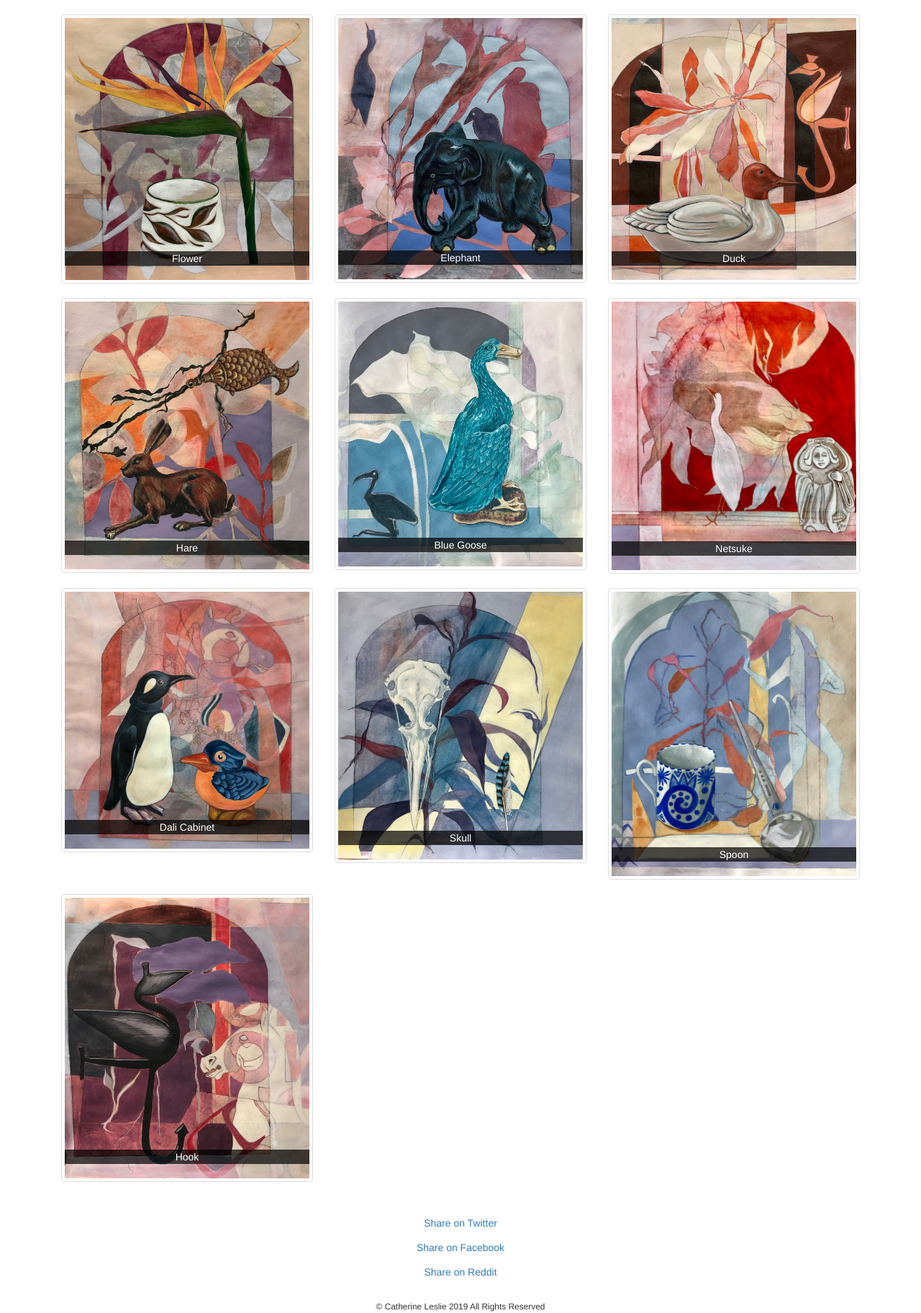
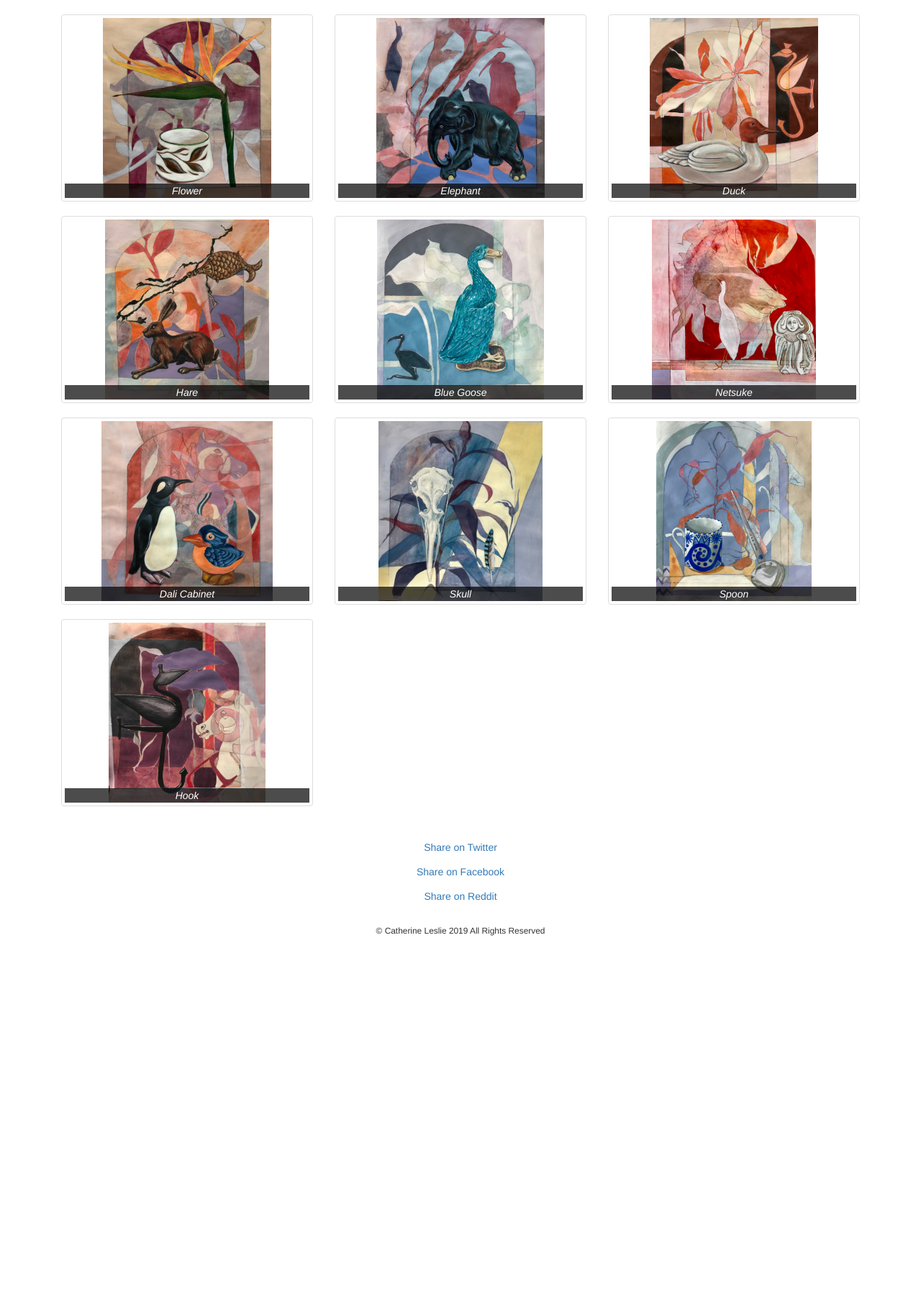
Before and after one commit to steeznson/catherine, a PHP site: page /belljargallery.php in a window 1280 px wide. Shown: the part 52-1876 px from the top of the page at 72% size. After the commit the page ends 1352 px from the top, so only its background shows below. Run offline with PHP 8.4, Linux system fonts and the light colour scheme; some libraries are stand-ins or nearby versions.

Commit message:
small improvements

```diff
--- a/belljargallery.php
+++ b/belljargallery.php
@@ -4,91 +4,107 @@
 
 <div class="container">
   <div class='col-xs-4'>
+
       <a class="fancybox thumbnail" rel="lightbox" href="media/belljar/5belljarflower2.jpg">
         <div class="image-container">
-        <img height="200px" class="img-responsive" alt="" src="media/belljar/5belljarflower2.jpg" />
-        <div class="bottom"><span class="title">Flower</span></div>
+          <img class="img-responsive painting" alt="" src="media/belljar/5belljarflower2.jpg" />
+          <div class="bottom"><span class="painting-title"><i>Flower</i></span></div>
         </div>
       </a>
+
   </div>
   <div class='col-xs-4'>
+
       <a class="fancybox thumbnail" rel="lightbox" href="media/belljar/6belljarelephant2.jpg">
         <div class="image-container">
-        <img class="img-responsive" alt="" src="media/belljar/6belljarelephant2.jpg" />
-        <div class="bottom"><span class="title">Elephant</span></div>
+          <img class="img-responsive painting" alt=""  src="media/belljar/6belljarelephant2.jpg" />
+          <div class="bottom"><span class="painting-title"><i>Elephant</i></span></div>
         </div>
       </a>
+
   </div>
   <div class='col-xs-4'>
+
       <a class="fancybox thumbnail" rel="lightbox" href="media/belljar/7belljarduck2.jpg">
         <div class="image-container">
-        <img class="img-responsive" alt="" src="media/belljar/7belljarduck2.jpg" />
-        <div class="bottom"><span class="title">Duck</span></div>
+          <img class="img-responsive painting" alt=""  src="media/belljar/7belljarduck2.jpg" />
+          <div class="bottom"><span class="painting-title"><i>Duck</i></span></div>
         </div>
       </a>
+
   </div>
   <div class='col-xs-4'>
+
       <a class="fancybox thumbnail" rel="lightbox" href="media/belljar/4belljarhare2.jpg">
         <div class="image-container">
-        <img class="img-responsive" alt="" src="media/belljar/4belljarhare2.jpg" />
-        <div class="bottom"><span class="title">Hare</span></div>
+          <img class="img-responsive painting" alt=""  src="media/belljar/4belljarhare2.jpg" />
+          <div class="bottom"><span class="painting-title"><i>Hare</i></span></div>
         </div>
       </a>
+
   </div>
   <div class='col-xs-4'>
+
       <a class="fancybox thumbnail" rel="lightbox" href="media/belljar/9belljarbluegoose2.jpg">
         <div class="image-container">
-        <img class="img-responsive" alt="" src="media/belljar/9belljarbluegoose2.jpg" />
-        <div class="bottom"><span class="title">Blue Goose</span></div>
+          <img class="img-responsive painting" alt=""  src="media/belljar/9belljarbluegoose2.jpg" />
+          <div class="bottom"><span class="painting-title"><i>Blue Goose</i></span></div>
         </div>
       </a>
+
   </div>
   <div class='col-xs-4'>
+
       <a class="fancybox thumbnail" rel="lightbox" href="media/belljar/10belljatnetsuke.jpg">
         <div class="image-container">
-        <img class="img-responsive" alt="" src="media/belljar/10belljatnetsuke.jpg" />
-        <div class="bottom"><span class="title">Netsuke</span></div>
+          <img class="img-responsive painting" alt=""  src="media/belljar/10belljatnetsuke.jpg" />
+          <div class="bottom"><span class="painting-title"><i>Netsuke</i></span></div>
         </div>
       </a>
+
   </div>
   <div class='col-xs-4'>
+
       <a class="fancybox thumbnail" rel="lightbox" href="media/belljar/8belljardalicabinet2.jpg">
         <div class="image-container">
-        <img class="img-responsive" alt="" src="media/belljar/8belljardalicabinet2.jpg" />
-        <div class="bottom"><span class="title">Dali Cabinet</span></div>
+          <img class="img-responsive painting" alt="" src="media/belljar/8belljardalicabinet2.jpg" />
+          <div class="bottom"><span class="painting-title"><i>Dali Cabinet</i></span></div>
         </div>
       </a>
+
   </div>
   <div class='col-xs-4'>
+
       <a class="fancybox thumbnail" rel="lightbox" href="media/belljar/2belljarskull2.jpg">
         <div class="image-container">
-        <img class="img-responsive" alt="" src="media/belljar/2belljarskull2.jpg" />
-        <div class="bottom"><span class="title">Skull</span></div>
+          <img class="img-responsive painting" alt=""  src="media/belljar/2belljarskull2.jpg" />
+          <div class="bottom"><span class="painting-title"><i>Skull</i></span></div>
         </div>
       </a>
+
   </div>
   <div class='col-xs-4'>
+
       <a class="fancybox thumbnail" rel="lightbox" href="media/belljar/1belljarspoon2.jpg">
         <div class="image-container">
-        <img class="img-responsive" alt="" src="media/belljar/1belljarspoon2.jpg" />
-        <div class="bottom"><span class="title">Spoon</span></div>
+          <img class="img-responsive painting" alt=""  src="media/belljar/1belljarspoon2.jpg" />
+          <div class="bottom"><span class="painting-title"><i>Spoon</i></span></div>
         </div>
       </a>
+
   </div>
   <div class='col-xs-4'>
+
       <a class="fancybox thumbnail" rel="lightbox" href="media/belljar/3belljarhook2.jpg">
         <div class="image-container">
-        <img class="img-responsive" alt="" src="media/belljar/3belljarhook2.jpg" />
-        <div class="bottom"><span class="title">Hook</span></div>
+          <img class="img-responsive painting" alt="" src="media/belljar/3belljarhook2.jpg" />
+          <div class="bottom"><span class="painting-title"><i>Hook</i></span></div>
         </div>
       </a>
+
   </div>
 </div>
-
 <?php
  include "social_media.php";
  include "footer.php";
  ?>
-
-</body>
-</html>
--- a/contact.php
+++ b/contact.php
@@ -3,13 +3,10 @@
  ?>
 
 <div id="contact">
-  <p>stevca@hotmail.co.uk</p>
+  <a href="mailto:stevca@hotmail.co.uk">stevca@hotmail.co.uk</a>
 </div>
 
 <?php
  include "social_media.php";
  include "footer.php";
  ?>
-
-</body>
-</html>
--- a/content/custom.css
+++ b/content/custom.css
@@ -3,33 +3,37 @@ h2, .navbar-custom, .navbar-nav, .navbar-collapse, .image-container{
     color:#FFFFFF;
 }
 
-.title{
+.painting-title{
     color:#FFF;
+}
+
+.bottom{
+    background-color: #000;
+    background: rgba(0,0,0, 0.7);
 }
 
 /* Spacing */
 .image-container {
     position: relative;
-    text-align: center;
+    display: flex;
+    justify-content: center;
+}
+
+.painting {
+    max-height: 250px;
+    min-width: 150px;
+    height: auto;
+    width: auto;
 }
 
 .bottom {
+    text-align: center;
     position: absolute;
-    bottom: 20px;
+    bottom: 0px;
     width: 100%;
-    background-color: #000;
-    background: rgba(0,0,0, 0.7);
 }
 
-.footer{
-    text-align:center;
-}
-
-#contact{
-    text-align:center;
-}
-
-.display-3{
+.footer, .display-3, #contact{
     text-align:center;
 }
 
--- a/footer.php
+++ b/footer.php
@@ -6,3 +6,6 @@
 ?>
   </div>
 </div>
+
+</body>
+</html>
--- a/index.php
+++ b/index.php
@@ -23,6 +23,3 @@
  include "social_media.php";
  include "footer.php";
  ?>
-
-</body>
-</html>
```
Lines whose indentation alone changed are shown as unchanged.
